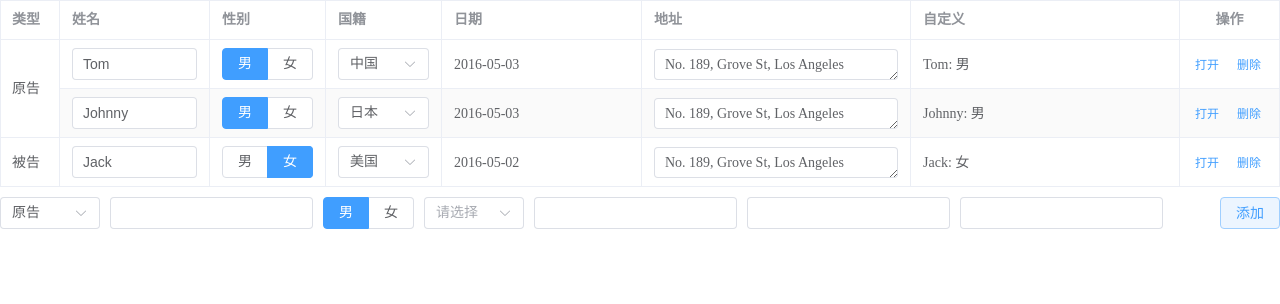
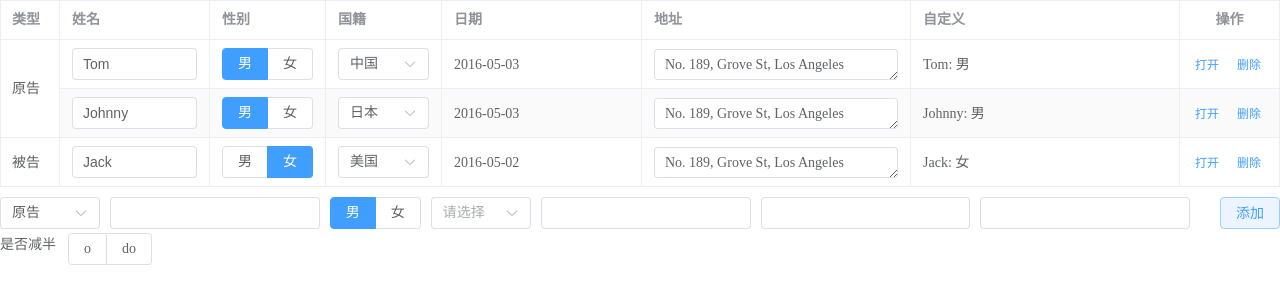
Before and after one commit to joerias/aegis-odyssey, a Vue app: page / in a window 1280 px wide. Shown: the top 304 px of the page. Built offline with nearby package versions, Linux system fonts and the light colour scheme.

Commit message:
table增加无header.width属性和css效果修正

```diff
--- a/src/client/App.vue
+++ b/src/client/App.vue
@@ -44,7 +44,7 @@ const tableValue = ref<tableType[]>([
 		info: "",
 	},
 ]);
-const tableHeaderValue = ref({
+const tableHeaderValue = {
 	label: {
 		type: "类型",
 		name: "姓名",
@@ -69,7 +69,7 @@ const tableHeaderValue = ref({
 		address: "textarea",
 		info: "custom",
 	},
-});
+};
 const showSwitch = ref(false);
 const handleSwitch = () => {
 	showSwitch.value = !showSwitch.value;
@@ -124,5 +124,17 @@ const handleOpen = (type: number, idx: number) => {
 		</o-table>
 	</div>
 
-	<div></div>
+	<div>
+		<el-form>
+			<el-form-item label="是否减半" disabled>
+				<div>
+					<el-radio-group v-model="tableAddValue.date">
+						<el-radio-button label="o" />
+						<el-radio-button label="do" />
+					</el-radio-group>
+				</div>
+				<!-- <o-radio v-model="tableAddValue.date" type="button" /> -->
+			</el-form-item>
+		</el-form>
+	</div>
 </template>
--- a/src/components/table/index.vue
+++ b/src/components/table/index.vue
@@ -111,9 +111,14 @@ const objectSpanMethod = ({ rowIndex, columnIndex }: SpanMethodProps) => {
 				v-if="!Object.keys(props.header!.edit).includes(o)"
 				:prop="o"
 				:label="props.header!.label[o]"
-				:width="props.header!.width[o] || 0"
+				:width="props.header!.width ? props.header!.width[o] || 0 : 0"
 			/>
-			<el-table-column v-else :prop="o" :label="props.header!.label[o]" :width="props.header!.width[o] || 0">
+			<el-table-column
+				v-else
+				:prop="o"
+				:label="props.header!.label[o]"
+				:width="props.header!.width ? props.header!.width[o] || 0 : 0"
+			>
 				<template #default="scope">
 					<template v-if="props.header!.edit[o] === 'input'">
 						<el-input v-model="scope.row[o]" clearable />
@@ -139,7 +144,7 @@ const objectSpanMethod = ({ rowIndex, columnIndex }: SpanMethodProps) => {
 		<el-table-column
 			v-else="props.add && !$slots.operate"
 			label="操作"
-			:width="props.header!.width.operate ?? 60"
+			:width="props.header!.width ? props.header!.width.operate ?? 60 : 60"
 			header-align="center"
 		>
 			<template #default="scope">
@@ -151,7 +156,9 @@ const objectSpanMethod = ({ rowIndex, columnIndex }: SpanMethodProps) => {
 		<div v-if="!!$slots.add" class="content">
 			<slot name="add" />
 		</div>
-		<el-button type="primary" plain @click="handleOperate">{{ props.btnName }}</el-button>
+		<div class="btn">
+			<el-button type="primary" plain @click="handleOperate">{{ props.btnName }}</el-button>
+		</div>
 	</div>
 </template>
 
@@ -162,12 +169,16 @@ const objectSpanMethod = ({ rowIndex, columnIndex }: SpanMethodProps) => {
 	justify-content: space-between;
 	margin-top: 10px;
 	&.single {
+		.btn {
+			flex: 1;
+		}
 		.el-button {
 			width: 100%;
 		}
 	}
 	.content {
 		display: flex;
+		flex: 1;
 		:deep(.el-radio-group) {
 			flex-wrap: nowrap;
 		}
@@ -175,5 +186,10 @@ const objectSpanMethod = ({ rowIndex, columnIndex }: SpanMethodProps) => {
 			flex: 0 0 auto;
 		}
 	}
+	.btn {
+		display: flex;
+		flex: 0 0 80px;
+		justify-content: flex-end;
+	}
 }
 </style>
```
